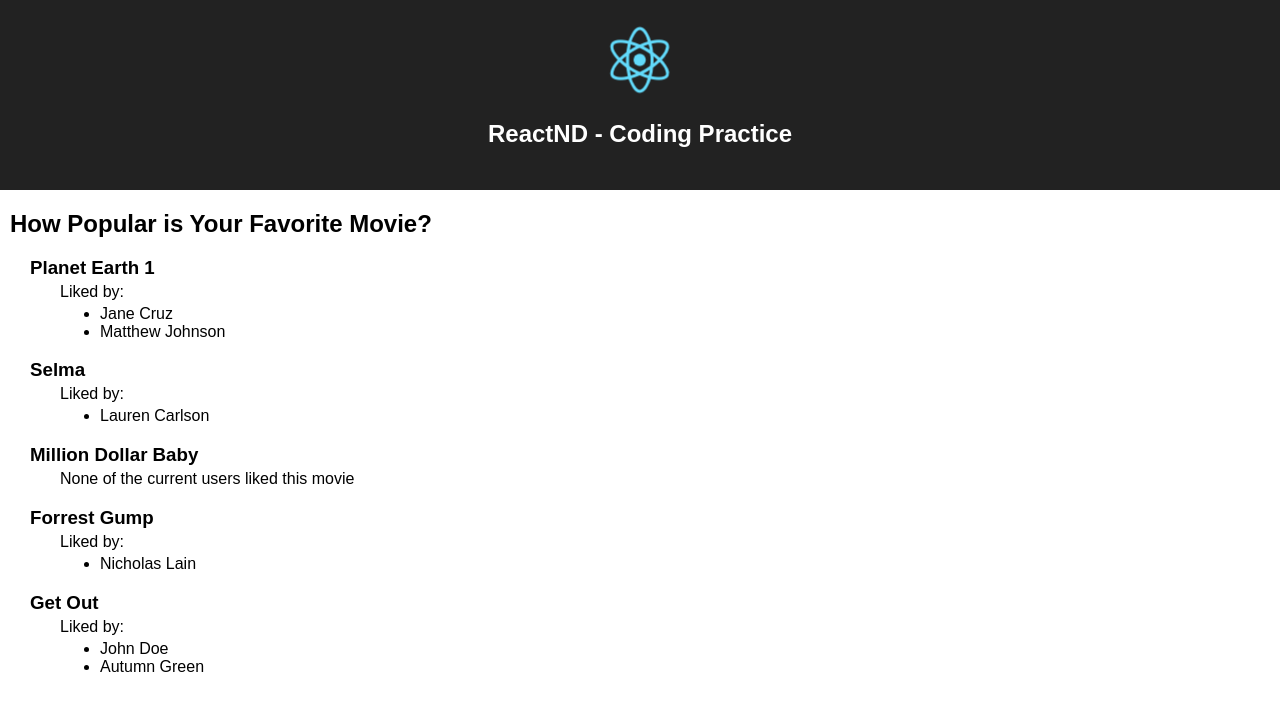
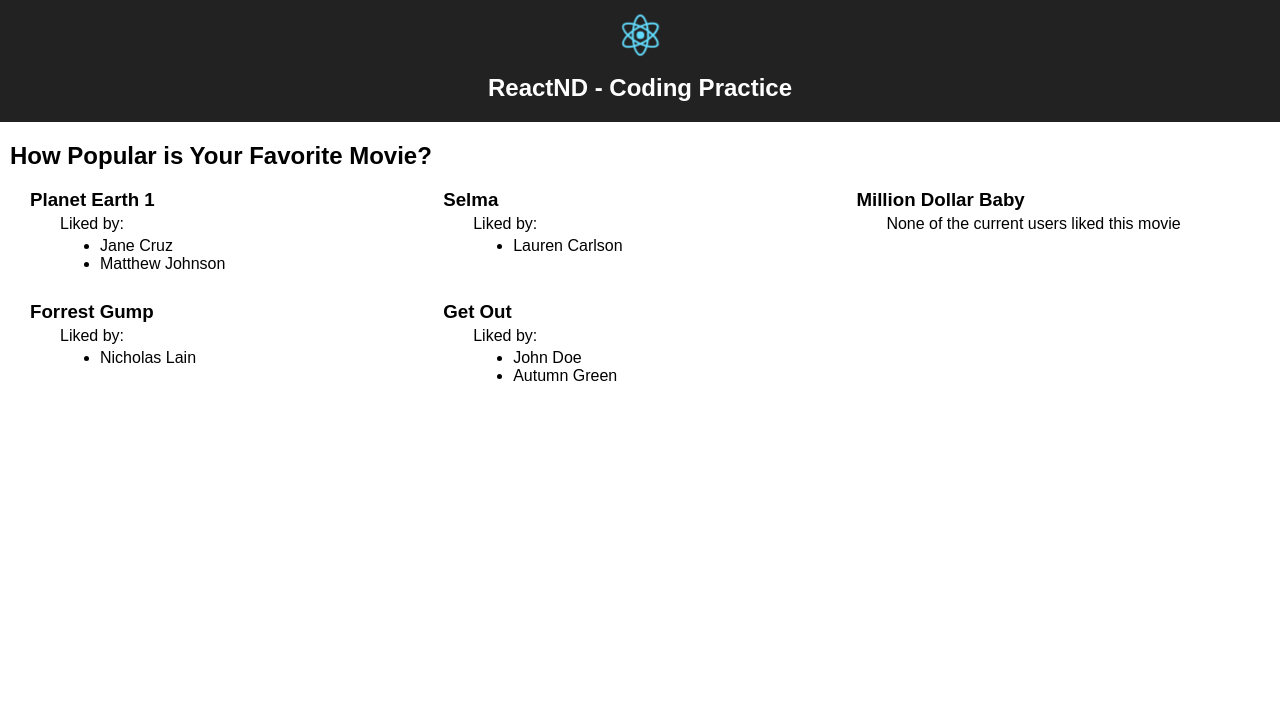
Before and after one commit to james-priest/reactnd-ex2-passing-data-csb, a React (Create React App) app: page / in a window 1280 px wide. Shown: the top 710 px of the page. Built offline with nearby package versions, Linux system fonts and the light colour scheme.

Commit message:
style: Add css grid & media query for better layout

```diff
--- a/src/App.css
+++ b/src/App.css
@@ -1,18 +1,19 @@
 .App-logo {
   animation: App-logo-spin infinite 20s linear;
-  height: 80px;
+  height: 50px;
 }
 
 .App-header {
   background-color: #222;
-  height: 150px;
-  padding: 20px;
+  /* height: 100px; */
+  padding: 10px;
   text-align: center;
   color: white;
 }
 
 .App-title {
   font-size: 1.5em;
+  margin: 10px;
 }
 
 .App-intro {
@@ -33,6 +34,12 @@
 }
 
 /* component styles */
+.PopularMovies-container {
+  display: grid;
+  grid-template-columns: repeat(3, 32%);
+  grid-gap: 10px;
+}
+
 h2,
 h3 {
   margin-bottom: 0;
@@ -46,3 +53,9 @@
 p {
   margin: 4px 0 0 50px;
 }
+
+@media screen and (max-width: 600px) {
+  .PopularMovies-container {
+    display: block;
+  }
+}
--- a/src/PopularMovies.js
+++ b/src/PopularMovies.js
@@ -6,9 +6,9 @@
     const { profiles, users, movies } = this.props;
     const moviesArr = Object.values(movies);
     return (
-      <div>
+      <div className="PopularMovies-container">
         {moviesArr.map(movie => (
-          <div key={movie.id}>
+          <div key={movie.id} className="PopularMovies-cell">
             <h3>{movie.name}</h3>
             <UserList movieID={movie.id} users={users} profiles={profiles} />
           </div>
```
